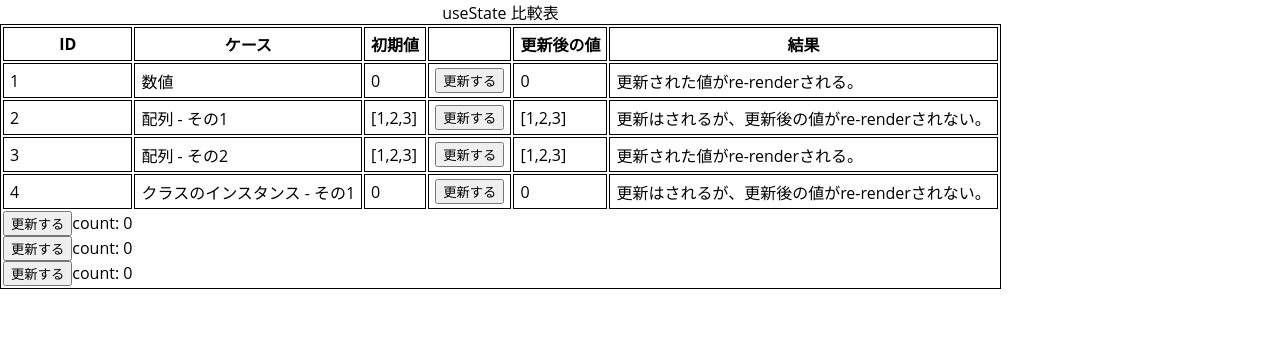
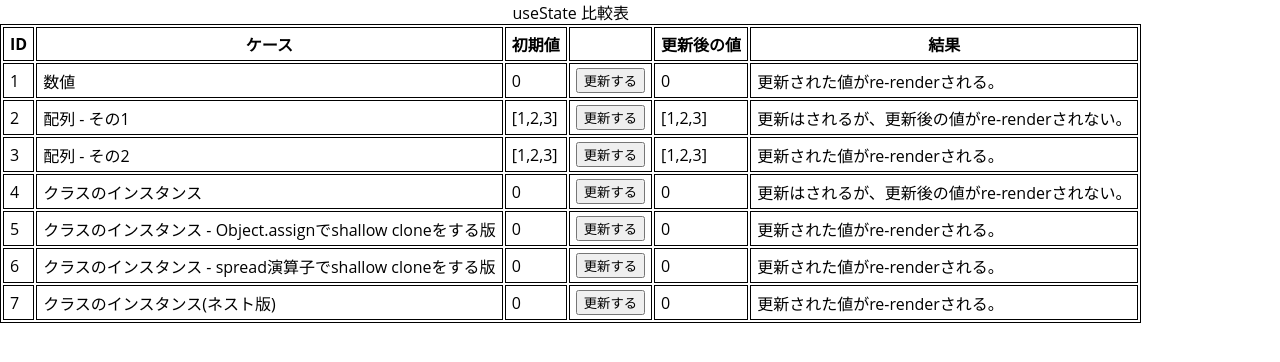
Before and after one commit to DiveIntoHacking/mo-use-states, a React (Create React App) app: page / in a window 1280 px wide. Shown: the top 362 px of the page. Built offline with nearby package versions, Linux system fonts and the light colour scheme.

Commit message:
just update

```diff
--- a/src/App.js
+++ b/src/App.js
@@ -8,7 +8,7 @@ const updatableAndReRenderable = '更新された値がre-renderされる。';
 const updatableButUnReRenderable =
   '更新はされるが、更新後の値がre-renderされない。';
 
-const StateIsNumber = () => {
+const StateIsNumber = ({ id }) => {
   const [number, setNumber] = useState(0);
   const increment = () => {
     setNumber((previousCount) => previousCount + 1);
@@ -16,7 +16,7 @@ const StateIsNumber = () => {
 
   return (
     <tr>
-      <td>1</td>
+      <td>{id}</td>
       <td>数値</td>
       <td>0</td>
       <td>
@@ -28,7 +28,7 @@ const StateIsNumber = () => {
   );
 };
 
-const StateIsArray = () => {
+const StateIsArray = ({ id }) => {
   const [array, setArray] = useState([1, 2, 3]);
   const push = () => {
     setArray((previousArray) => {
@@ -41,7 +41,7 @@ const StateIsArray = () => {
 
   return (
     <tr>
-      <td>2</td>
+      <td>{id}</td>
       <td>配列 - その1</td>
       <td>[{[1, 2, 3].toString()}]</td>
       <td>
@@ -53,7 +53,7 @@ const StateIsArray = () => {
   );
 };
 
-const StateIsArray2 = () => {
+const StateIsArray2 = ({ id }) => {
   const [array, setArray] = useState([1, 2, 3]);
   const push = () => {
     setArray((previousArray) => {
@@ -64,7 +64,7 @@ const StateIsArray2 = () => {
 
   return (
     <tr>
-      <td>3</td>
+      <td>{id}</td>
       <td>配列 - その2</td>
       <td>[{[1, 2, 3].toString()}]</td>
       <td>
@@ -82,7 +82,7 @@ class Counter {
   }
 }
 
-const StateIsClassInstance = () => {
+const StateIsClassInstance = ({ id }) => {
   const [counter, setCounter] = useState(new Counter());
   const increment = () => {
     setCounter((previousCounter) => {
@@ -94,8 +94,8 @@ const StateIsClassInstance = () => {
 
   return (
     <tr>
-      <td>4</td>
-      <td>クラスのインスタンス - その1</td>
+      <td>{id}</td>
+      <td>クラスのインスタンス </td>
       <td>0</td>
       <td>
         <button onClick={increment}>更新する</button>
@@ -106,7 +106,7 @@ const StateIsClassInstance = () => {
   );
 };
 
-const StateIsClassInstance2 = () => {
+const StateIsClassInstance2 = ({ id }) => {
   const [counter, setCounter] = useState(new Counter());
   const increment = () => {
     setCounter((previousCounter) => {
@@ -117,14 +117,20 @@ const StateIsClassInstance2 = () => {
   };
 
   return (
-    <div>
-      <button onClick={increment}>更新する</button>
-      count: {counter.count}
-    </div>
+    <tr>
+      <td>{id}</td>
+      <td>クラスのインスタンス - Object.assignでshallow cloneをする版</td>
+      <td>0</td>
+      <td>
+        <button onClick={increment}>更新する</button>
+      </td>
+      <td>{counter.count}</td>
+      <td>{updatableAndReRenderable}</td>
+    </tr>
   );
 };
 
-const StateIsClassInstance3 = () => {
+const StateIsClassInstance3 = ({ id }) => {
   const [counter, setCounter] = useState(new Counter());
   const increment = () => {
     setCounter((previousCounter) => {
@@ -135,14 +141,20 @@ const StateIsClassInstance3 = () => {
   };
 
   return (
-    <div>
-      <button onClick={increment}>更新する</button>
-      count: {counter.count}
-    </div>
+    <tr>
+      <td>{id}</td>
+      <td>クラスのインスタンス - spread演算子でshallow cloneをする版</td>
+      <td>0</td>
+      <td>
+        <button onClick={increment}>更新する</button>
+      </td>
+      <td>{counter.count}</td>
+      <td>{updatableAndReRenderable}</td>
+    </tr>
   );
 };
 
-const StateIsClassInstance4 = () => {
+const StateIsClassInstance4 = ({ id }) => {
   const _counter = new Counter();
   _counter.counter = new Counter();
   const [counter, setCounter] = useState(_counter);
@@ -156,10 +168,16 @@ const StateIsClassInstance4 = () => {
   };
 
   return (
-    <div>
-      <button onClick={increment}>更新する</button>
-      count: {counter.counter.count}
-    </div>
+    <tr>
+      <td>{id}</td>
+      <td>クラスのインスタンス(ネスト版)</td>
+      <td>0</td>
+      <td>
+        <button onClick={increment}>更新する</button>
+      </td>
+      <td>{counter.counter.count}</td>
+      <td>{updatableAndReRenderable}</td>
+    </tr>
   );
 };
 
@@ -175,13 +193,13 @@ const App = () => {
         <th scope="col">更新後の値</th>
         <th scope="col">結果</th>
       </tr>
-      <StateIsNumber />
-      <StateIsArray />
-      <StateIsArray2 />
-      <StateIsClassInstance />
-      <StateIsClassInstance2 />
-      <StateIsClassInstance3 />
-      <StateIsClassInstance4 />
+      <StateIsNumber id={1} />
+      <StateIsArray id={2} />
+      <StateIsArray2 id={3} />
+      <StateIsClassInstance id={4} />
+      <StateIsClassInstance2 id={5} />
+      <StateIsClassInstance3 id={6} />
+      <StateIsClassInstance4 id={7} />
     </table>
   );
 };
```
